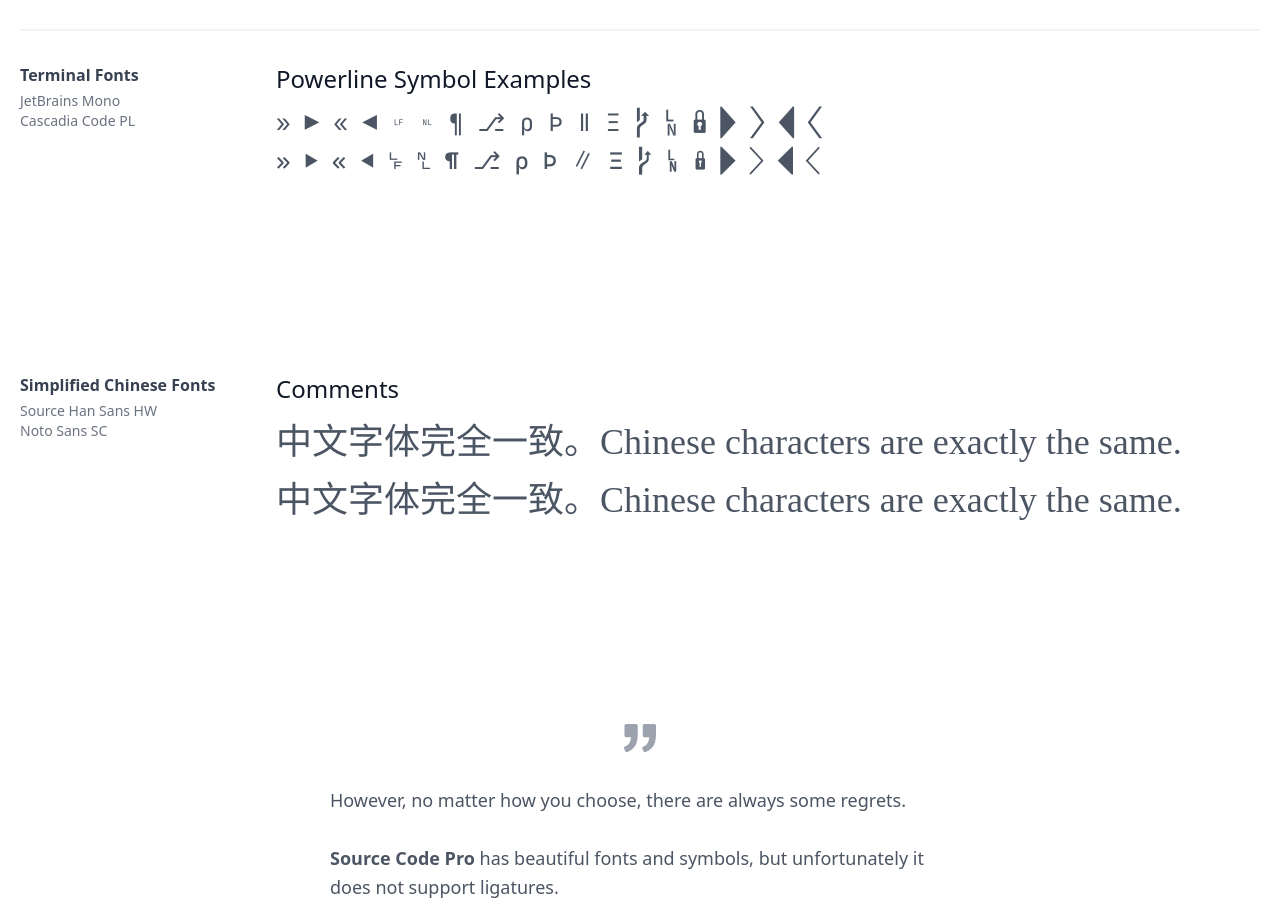
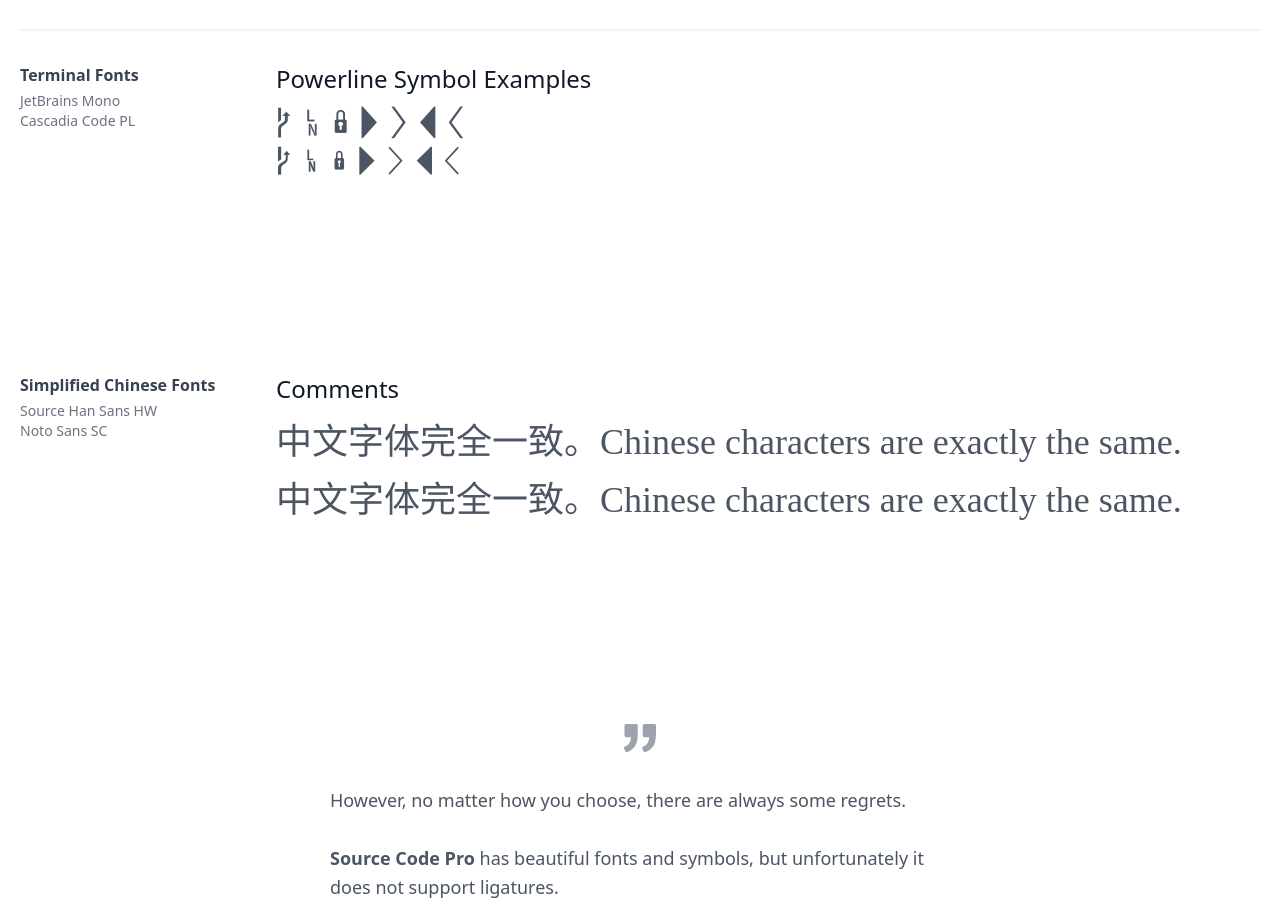
Before and after one commit to imkasen/My-Coding-Fonts-Comparison, a plain HTML site: page index.html in a window 1280 px wide. Shown: the part 2491-3394 px from the top of the page. Drawn offline with nearby package versions, Linux system fonts and the light colour scheme.

Commit message:
Update index.html

```diff
--- a/index.html
+++ b/index.html
@@ -291,10 +291,10 @@
                             Powerline Symbol Examples
                         </h2>
                         <p class="leading-relaxed text-2xl" style="font-family: JetBrains Mono;">
-                            » ▶ « ◀ ␊ ␤ ¶ ⎇ ρ Þ ∥ Ξ       
+                                  
                         </p>
                         <p class="leading-relaxed text-2xl" style="font-family: Cascadia Code PL;">
-                            » ▶ « ◀ ␊ ␤ ¶ ⎇ ρ Þ ∥ Ξ       
+                                  
                         </p>
                     </div>
                 </div>
```
